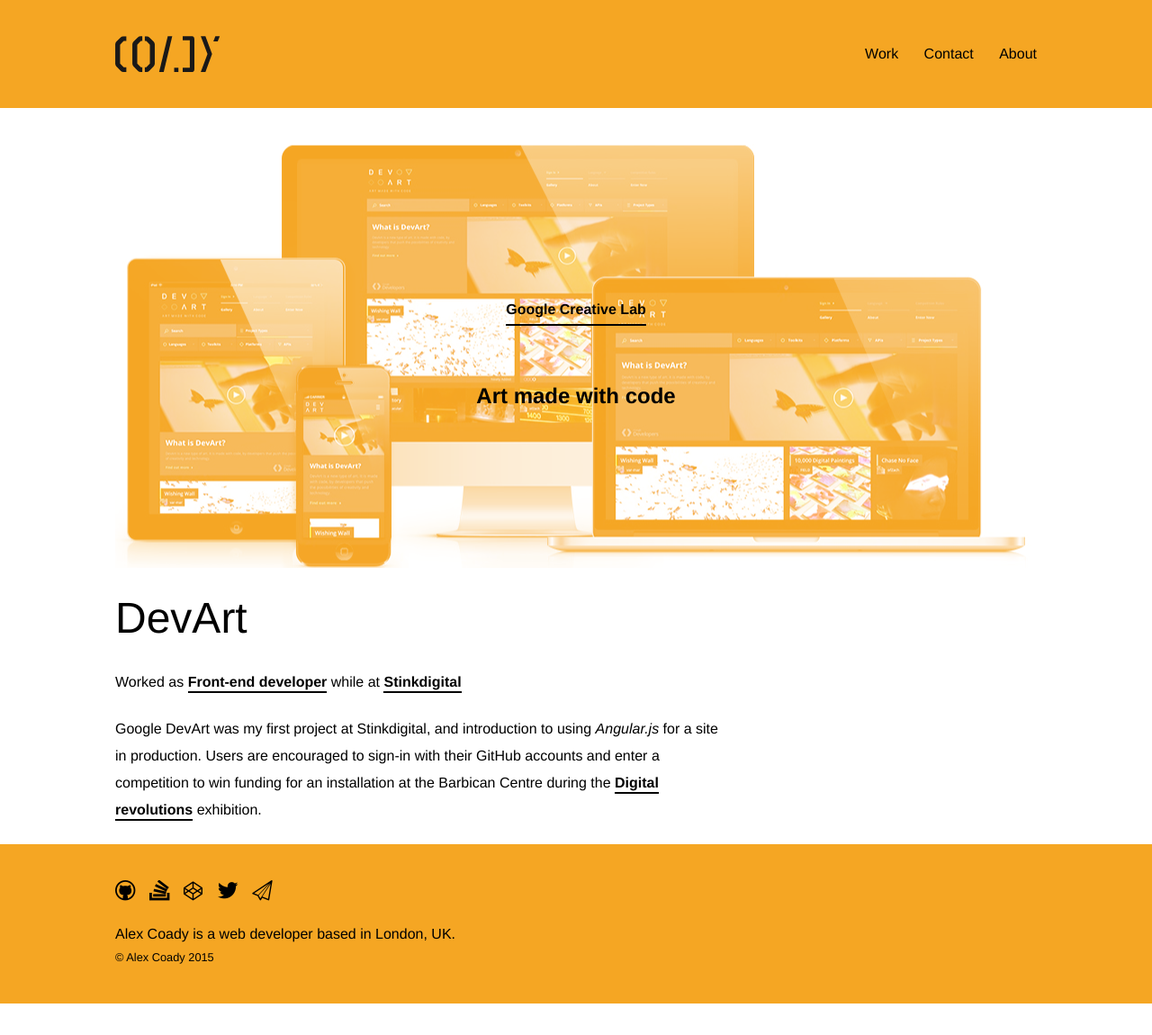
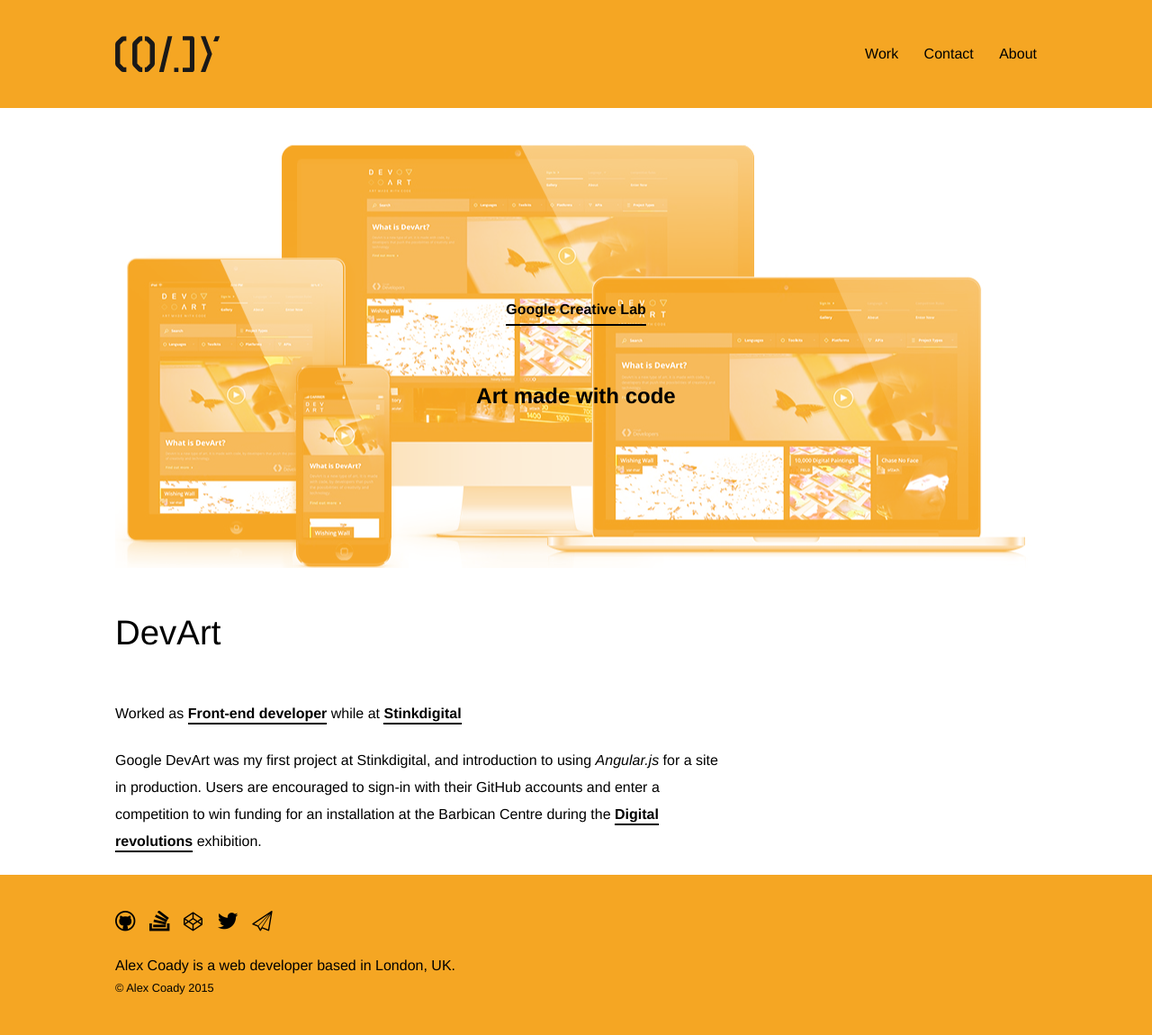
Before and after one commit to alexcoady/alexcoady.github.io, a Jekyll site: the page built from _posts/2014-08-14-google-devart.markdown, in a window 1280 px wide. Shown: the whole page at 90% size. Built offline with Jekyll 4.4.1, drawn with Linux system fonts in a browser that asks for light colours; some web fonts are replaced; before the commit the page ends 1115 px from its top, so only the background shows below that.

Commit message:
Post title line-height

```diff
--- a/_sass/components/_markdown-content.scss
+++ b/_sass/components/_markdown-content.scss
@@ -23,6 +23,11 @@
     @media #{$mq-widerThanTablet} {
       font-size: 2em;
     }
+  }
+
+  h2 {
+    font-size: 3em;
+    margin-bottom: .8em;
   }
 
   h4, h5, h6 {
--- a/_sass/components/_post.scss
+++ b/_sass/components/_post.scss
@@ -44,11 +44,12 @@
 
 .Post-title {
 
-  margin-bottom: 2.8em;
+  margin-bottom: 3em;
 
   .Title {
-    font-size: 3em;
+    font-size: 2.4em;
     font-weight: 200;
+    line-height: 1.4em;
   }
 }
 
```
